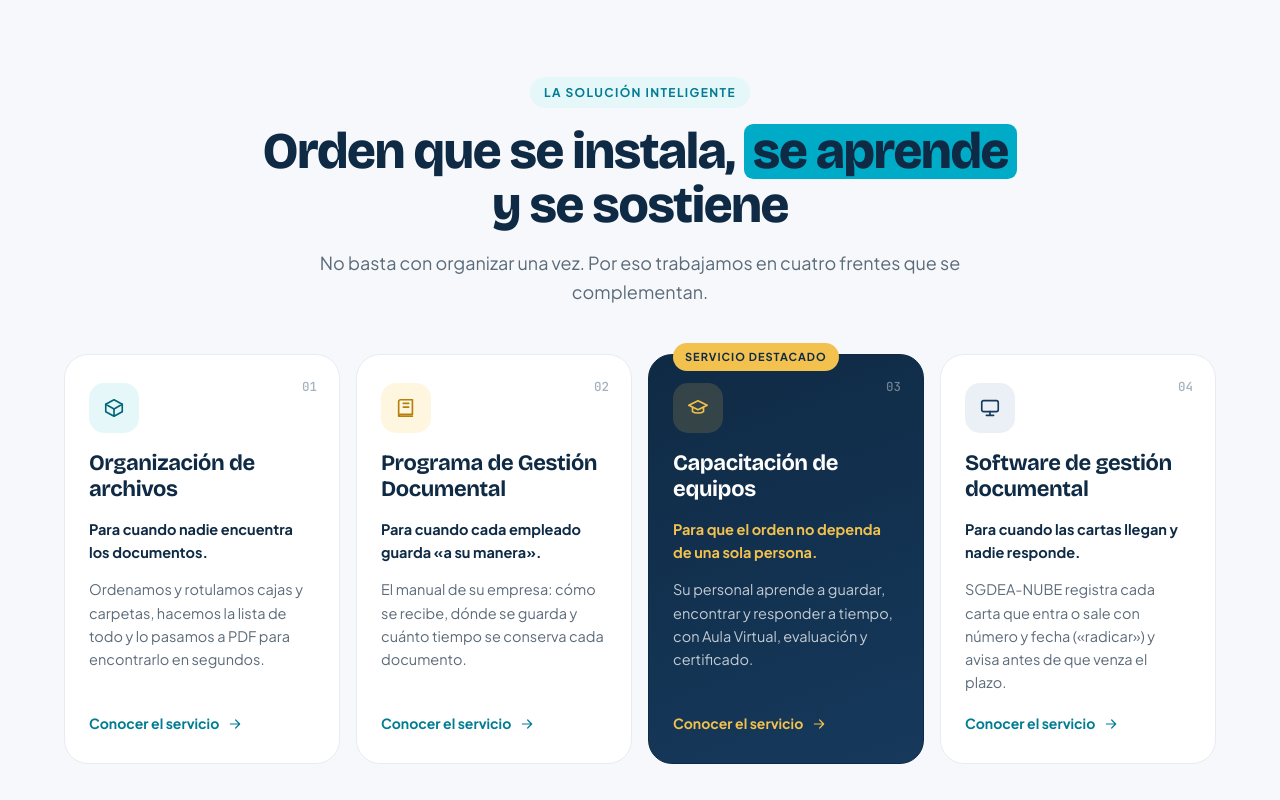
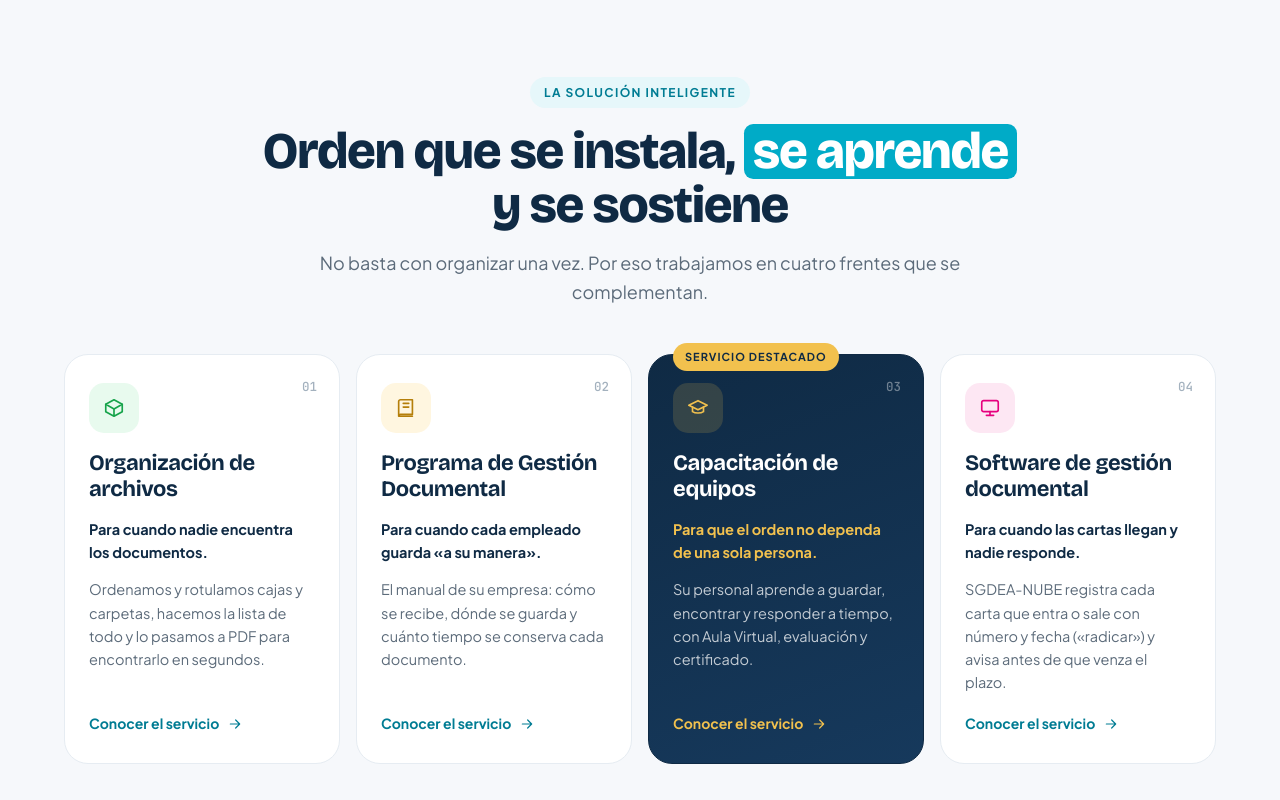
Before and after one commit to foliodigital/foliodigital.github.io, a plain HTML site: page index.html in a window 1280 px wide. Shown: the part 2320-3120 px from the top of the page. Drawn offline with nearby package versions, Linux system fonts and the light colour scheme.

Commit message:
Borrador 7: vuelven los colores vivos donde estaban (naranja, agua marina, fucsia, verde, amarillo), decision de Johann; se conservan los colores institucionales
Co-Authored-By: Claude Opus 5.5 <noreply@anthropic.com>

```diff
--- a/index.html
+++ b/index.html
@@ -560,10 +560,7 @@ input[type=range]{width:100%;accent-color:var(--agua)}
 @media(prefers-reduced-motion:reduce){.dib *{animation:none!important}}
 
 
-/* ===== Paleta sobria (auditoría 26-nov): azul noche, blanco, dorado y turquesa oscuro; texto oscuro sobre acentos claros ===== */
-:root{ --coral:#D9A21B; --menta:#007C93; --violeta:#16395C; --verde:#007C93; --verde-o:#006577; --fucsia:#16395C; --fucsia-o:#0F2A44; --naranja:#D9A21B;
-  --t-coral:#FFF6E0; --t-menta:#E6F7FA; --t-violeta:#EAF0F6; --t-verde:#E6F7FA; --t-fucsia:#EAF0F6; }
-.r-agua{color:var(--noche)} .r-coral{color:var(--noche)} .r-menta,.r-verde{background:var(--agua-o);color:#fff} .r-fucsia{background:var(--noche-2);color:#fff}
+/* Colores vivos restaurados (decisión de Johann, 26-nov): naranja, agua marina, fucsia, verde y amarillo encendidos donde estaban. */
 .btn-wa,.wa-flota{background:#0E7C66!important;color:#fff!important}
 .tiempos .tm{padding:14px 0;border-top:1px solid var(--linea)}
 .tiempos .tm .top{gap:12px;align-items:baseline}
```
